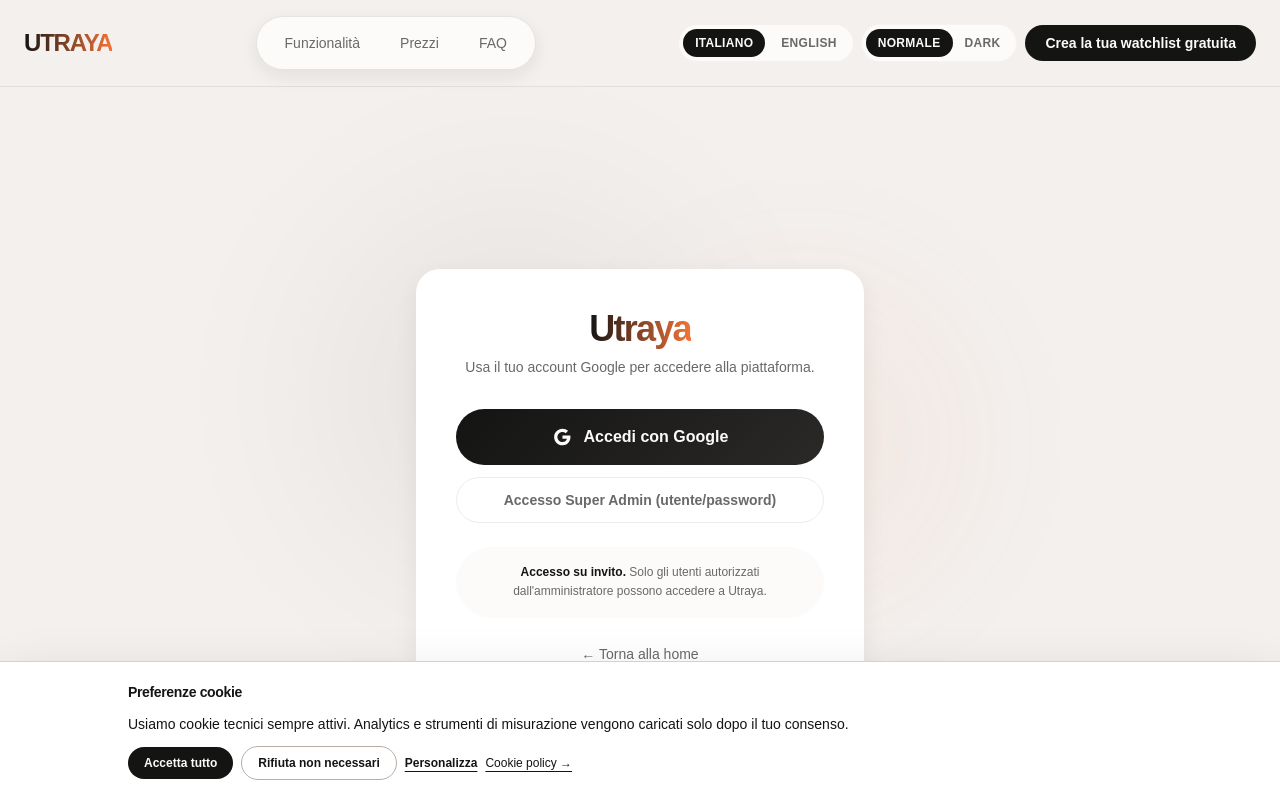
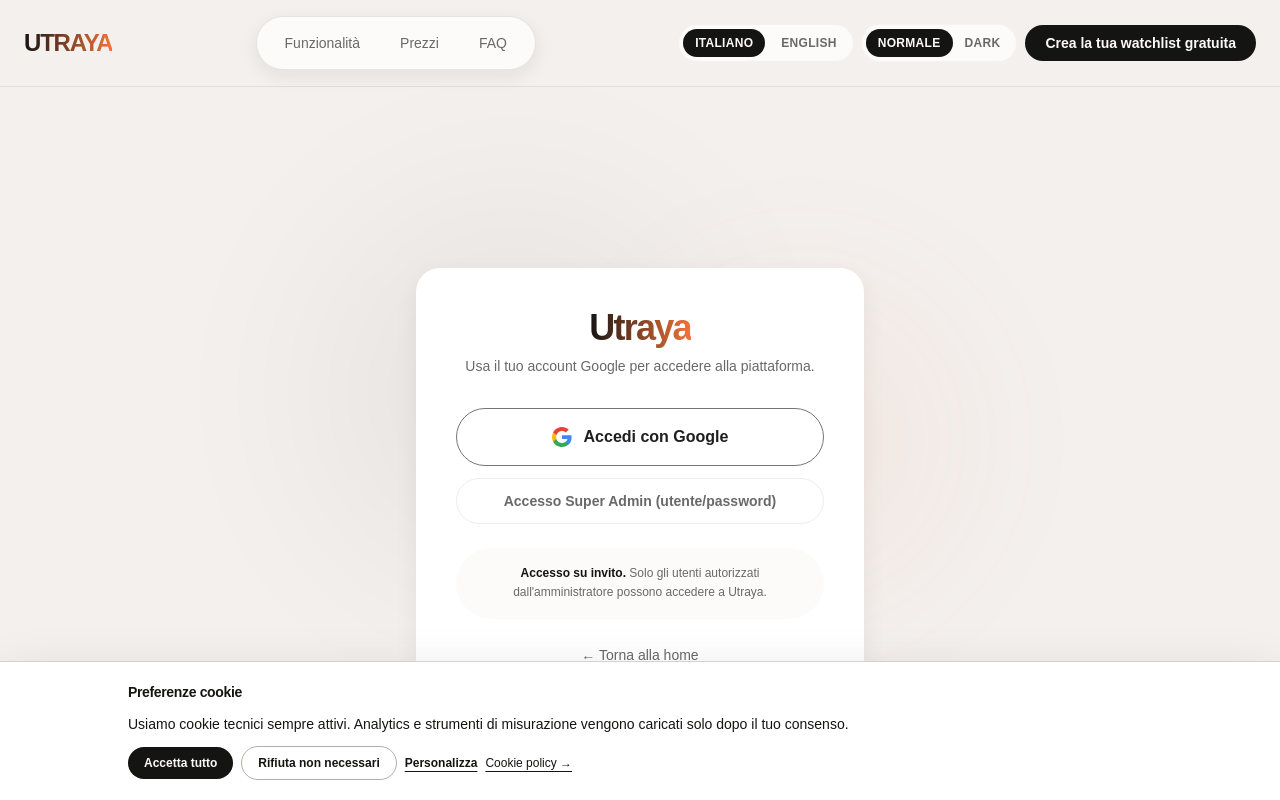
Before and after one commit to dardevlowcode-git/utraya-app, a Next.js app: page /login in a window 1280 px wide. Shown: the top 800 px of the page. Built offline with nearby package versions, Linux system fonts and the light colour scheme; no server answers; a web font is replaced by a local one.

Commit message:
fix(ui): pulsanti leggibili in dark mode + bottone Google bianco con logo a colori

```diff
--- a/src/app/(admin)/admin/channels/page.tsx
+++ b/src/app/(admin)/admin/channels/page.tsx
@@ -96,7 +96,7 @@
                     // eslint-disable-next-line @next/next/no-img-element
                     <img src={ch.thumbnail_url} alt="" className="w-8 h-8 rounded-full" />
                   ) : (
-                    <div className="w-8 h-8 rounded-full gradient-primary flex items-center justify-center text-white text-sm font-bold">
+                    <div className="w-8 h-8 rounded-full gradient-primary flex items-center justify-center text-on-primary text-sm font-bold">
                       {ch.title[0]}
                     </div>
                   )}
--- a/src/app/(admin)/admin/users/AdminUsersClient.tsx
+++ b/src/app/(admin)/admin/users/AdminUsersClient.tsx
@@ -308,7 +308,7 @@
                         // eslint-disable-next-line @next/next/no-img-element
                         <img src={user.avatar_url} alt="" className="h-8 w-8 rounded-full" />
                       ) : (
-                        <div className={`flex h-8 w-8 items-center justify-center rounded-full text-sm font-bold text-white ${isSuperAdmin ? 'gradient-ai' : 'gradient-primary'}`}>
+                        <div className={`flex h-8 w-8 items-center justify-center rounded-full text-sm font-bold ${isSuperAdmin ? 'gradient-ai text-white' : 'gradient-primary text-on-primary'}`}>
                           {isRevealed(`user:${user.id}`)
                             ? (user.display_name ?? user.email)[0].toUpperCase()
                             : '•'}
@@ -396,7 +396,7 @@
                         // eslint-disable-next-line @next/next/no-img-element
                         <img src={user.avatar_url} alt="" className="h-9 w-9 rounded-full" />
                       ) : (
-                        <div className={`flex h-9 w-9 items-center justify-center rounded-full text-sm font-bold text-white ${isSuperAdmin ? 'gradient-ai' : 'gradient-primary'}`}>
+                        <div className={`flex h-9 w-9 items-center justify-center rounded-full text-sm font-bold ${isSuperAdmin ? 'gradient-ai text-white' : 'gradient-primary text-on-primary'}`}>
                           {isRevealed(`user:${user.id}`)
                             ? (user.display_name ?? user.email)[0].toUpperCase()
                             : '•'}
--- a/src/app/(private)/channels/ChannelsClient.tsx
+++ b/src/app/(private)/channels/ChannelsClient.tsx
@@ -292,7 +292,7 @@
                         className="w-9 h-9 rounded-full object-cover"
                       />
                     ) : (
-                      <div className="w-9 h-9 rounded-full gradient-primary flex items-center justify-center text-white text-sm font-bold">
+                      <div className="w-9 h-9 rounded-full gradient-primary flex items-center justify-center text-on-primary text-sm font-bold">
                         {channel.title?.[0] ?? '?'}
                       </div>
                     )}
--- a/src/app/(public)/login/page.tsx
+++ b/src/app/(public)/login/page.tsx
@@ -65,12 +65,13 @@
 
           <button
             onClick={handleGoogleLogin}
-            className="w-full flex items-center justify-center gap-3 gradient-primary text-on-primary
-                       px-6 py-4 rounded-full font-bold text-base
-                       hover:shadow-primary-glow transition-all active:scale-95"
+            className="btn-google"
           >
-            <svg className="w-5 h-5" viewBox="0 0 24 24" fill="currentColor">
-              <path d="M12.545,10.239v3.821h5.445c-0.712,2.315-2.647,3.972-5.445,3.972c-3.332,0-6.033-2.701-6.033-6.032s2.701-6.032,6.033-6.032c1.498,0,2.866,0.549,3.921,1.453l2.814-2.814C17.503,2.988,15.139,2,12.545,2C7.021,2,2.543,6.477,2.543,12s4.478,10,10.002,10c8.396,0,10.249-7.85,9.426-11.748L12.545,10.239z" />
+            <svg className="w-5 h-5" viewBox="0 0 24 24" aria-hidden="true">
+              <path fill="#4285F4" d="M23.49 12.27c0-.79-.07-1.54-.19-2.27H12v4.51h6.47c-.29 1.48-1.14 2.73-2.4 3.58v3h3.86c2.26-2.09 3.56-5.17 3.56-8.82z" />
+              <path fill="#34A853" d="M12 24c3.24 0 5.95-1.08 7.93-2.91l-3.86-3c-1.08.72-2.45 1.16-4.07 1.16-3.13 0-5.78-2.11-6.73-4.96H1.29v3.09C3.26 21.3 7.31 24 12 24z" />
+              <path fill="#FBBC05" d="M5.27 14.29c-.25-.72-.38-1.49-.38-2.29s.14-1.57.38-2.29V6.62H1.29C.47 8.24 0 10.06 0 12s.47 3.76 1.29 5.38l3.98-3.09z" />
+              <path fill="#EA4335" d="M12 4.75c1.77 0 3.35.61 4.6 1.8l3.42-3.42C17.95 1.19 15.24 0 12 0 7.31 0 3.26 2.7 1.29 6.62l3.98 3.09C6.22 6.86 8.87 4.75 12 4.75z" />
             </svg>
             {t('auth.loginWithGoogle')}
           </button>
--- a/src/app/globals.css
+++ b/src/app/globals.css
@@ -213,6 +213,51 @@
     background: linear-gradient(135deg, #141413, #2a2928);
   }
 
+  html[data-theme='dark'] .gradient-primary {
+    background: linear-gradient(135deg, #fcfbfa, #d8d0ca);
+  }
+
+  html[data-theme='dark'] .gradient-primary:hover {
+    box-shadow: 0 6px 20px rgb(252 251 250 / 0.25);
+  }
+
+  .btn-google {
+    display: inline-flex;
+    align-items: center;
+    justify-content: center;
+    width: 100%;
+    gap: 0.75rem;
+    background: #ffffff;
+    color: #1f1f1f;
+    border: 1px solid #747775;
+    padding: 1rem 1.5rem;
+    border-radius: 999px;
+    font-weight: 700;
+    font-size: 1rem;
+    line-height: 1.5rem;
+    transition: all 150ms ease;
+  }
+
+  .btn-google:hover {
+    background: #f2f2f2;
+    box-shadow: 0 6px 20px rgb(20 20 19 / 0.18);
+  }
+
+  .btn-google:active {
+    transform: scale(0.95);
+  }
+
+  html[data-theme='dark'] .btn-google {
+    background: #ffffff;
+    color: #1f1f1f;
+    border-color: #8e918f;
+  }
+
+  html[data-theme='dark'] .btn-google:hover {
+    background: #f2f2f2;
+    box-shadow: 0 6px 20px rgb(0 0 0 / 0.5);
+  }
+
   .gradient-ai {
     background: linear-gradient(135deg, #f37338, #cf4500);
   }
@@ -394,6 +439,10 @@
     background-image: linear-gradient(135deg, #141413, #2a2928);
   }
 
+  html[data-theme='dark'] .text-gradient-primary {
+    background-image: linear-gradient(135deg, #fcfbfa, #d8d0ca);
+  }
+
   .text-gradient-ai {
     @apply text-transparent bg-clip-text;
     background-image: linear-gradient(135deg, #f37338, #cf4500);
```
